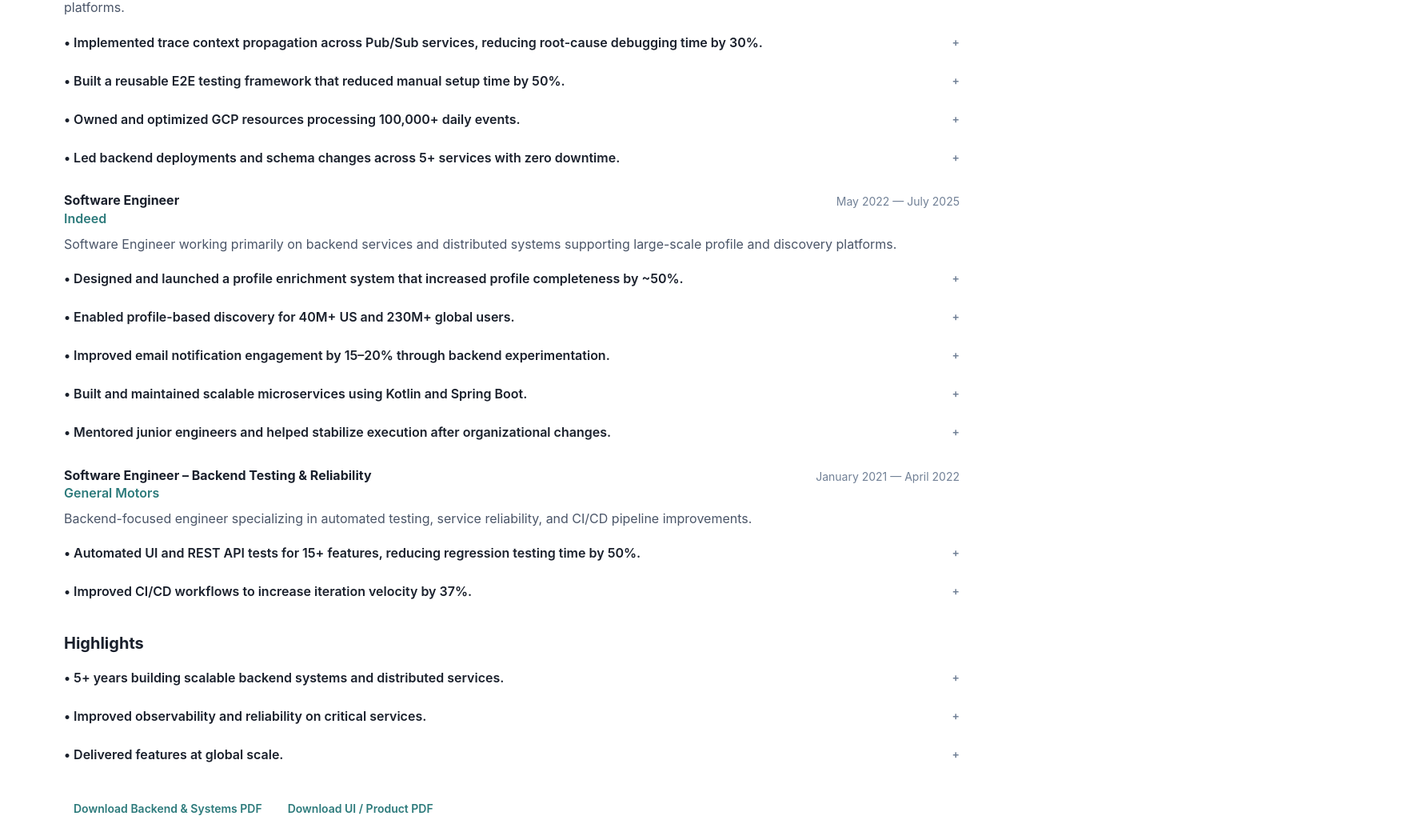
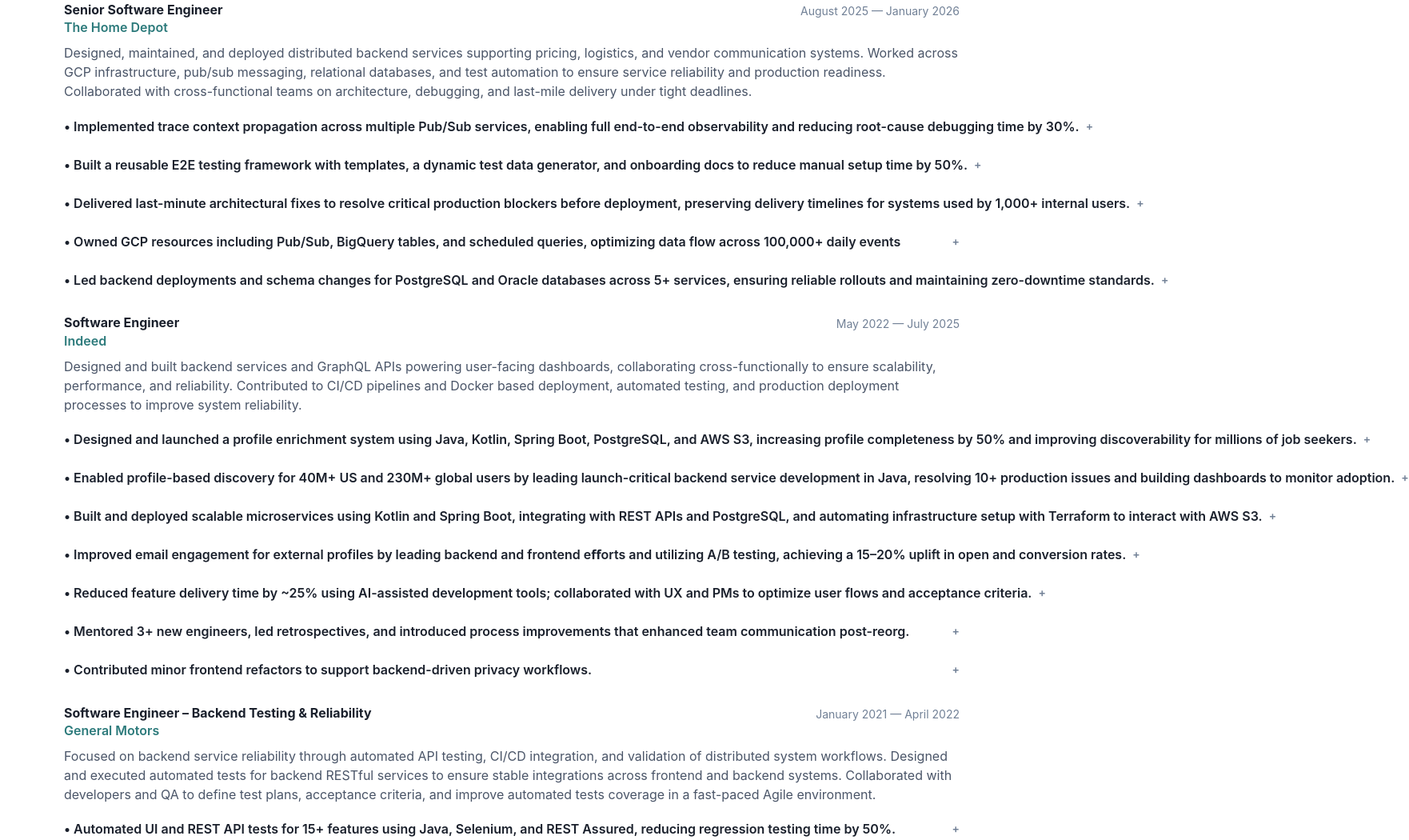
Before and after one commit to King-Simmons/king-simmons-portfolio, a Next.js app: page /resume in a window 1280 px wide. Shown: the part 619-1669 px from the top of the page at 80% size, 1762 px wide, since content can reach past the window. Built offline with nearby package versions, Linux system fonts and the light colour scheme.

Commit message:
update information from resume

```diff
--- a/src/data/resume.json
+++ b/src/data/resume.json
@@ -1,14 +1,14 @@
 {
-  "summary": "Results-driven Software Engineer with 5+ years of experience building scalable backend systems and distributed services using Java, Kotlin, SQL/NoSQL, and cloud platforms. Proven track record of delivering high-impact features, improving observability and reliability, and supporting systems used by millions of users.",
+  "summary": "Results-driven Senior Backend Software Engineer with 5+ years of experience building scalable backend systems\nusing Java, Kotlin, Spring Boot, SQL, NoSQL, and cloud platforms (AWS, GCP). Proven success in delivering high-\nimpact backend services, improving observability and reliability, and supporting systems serving hundreds of\nmillions of users. Strong background in data modeling, messaging systems, and production operations. Adept at\ncross-functional collaboration, rapid problem solving, and improving team velocity through code quality and\nmentorship. Passionate about creating eﬃcient, reliable solutions and continuously growing through learning and\nteam leadership.",
   "summaryAlt": "Full-stack Software Engineer with experience delivering user-facing features and backend services across large-scale consumer platforms. Strong collaborator with product, design, and engineering partners to ship measurable improvements to engagement and discoverability.",
   "downloads": [
     {
       "label": "Backend & Systems PDF",
-      "href": "/resume/king-simmons-backend-systems.pdf"
+      "href": "public/resumes/King_Simmons_Backend_Resume.pdf"
     },
     {
       "label": "UI / Product PDF",
-      "href": "/resume/king-simmons-ui-product.pdf"
+      "href": "public/resumes/King_Simmons_FullStack.pdf"
     }
   ],
   "highlights": [
@@ -43,24 +43,28 @@
     {
       "role": "Senior Software Engineer",
       "company": "The Home Depot",
-      "period": "August 2025 — Present",
-      "summary": "Senior Software Engineer focused on backend systems, observability, and data pipelines supporting internal pricing, logistics, and vendor platforms.",
+      "period": "August 2025 — January 2026",
+      "summary": "Designed, maintained, and deployed distributed backend services supporting pricing, logistics, and vendor\ncommunication systems. Worked across GCP infrastructure, pub/sub messaging, relational databases, and test\nautomation to ensure service reliability and production readiness. Collaborated with cross-functional teams on\narchitecture, debugging, and last-mile delivery under tight deadlines.",
       "summaryAlt": "Senior Software Engineer contributing to cross-functional initiatives across backend services and internal user-facing tools.",
       "impact": [
         {
-          "summary": "Implemented trace context propagation across Pub/Sub services, reducing root-cause debugging time by 30%.",
+          "summary": "Implemented trace context propagation across multiple Pub/Sub services, enabling full end-to-end observability and reducing root-cause debugging time by 30%.",
           "detail": "Enabled end-to-end observability across distributed services handling pricing, logistics, and vendor communication."
         },
         {
-          "summary": "Built a reusable E2E testing framework that reduced manual setup time by 50%.",
+          "summary": "Built a reusable E2E testing framework with templates, a dynamic test data generator, and onboarding docs to reduce manual setup time by 50%.",
           "detail": "Created templates, dynamic test data generators, and onboarding documentation to standardize testing."
         },
         {
-          "summary": "Owned and optimized GCP resources processing 100,000+ daily events.",
+          "summary": "Delivered last-minute architectural fixes to resolve critical production blockers before deployment, preserving delivery timelines for systems used by 1,000+ internal users.",
           "detail": "Managed Pub/Sub topics, BigQuery tables, and scheduled queries to ensure reliable data flow."
         },
         {
-          "summary": "Led backend deployments and schema changes across 5+ services with zero downtime.",
+          "summary": "Owned GCP resources including Pub/Sub, BigQuery tables, and scheduled queries, optimizing data flow across 100,000+ daily events",
+          "detail": "Coordinated PostgreSQL and Oracle schema changes while maintaining production stability."
+        },
+        {
+          "summary": "Led backend deployments and schema changes for PostgreSQL and Oracle databases across 5+ services, ensuring reliable rollouts and maintaining zero-downtime standards.",
           "detail": "Coordinated PostgreSQL and Oracle schema changes while maintaining production stability."
         }
       ],
@@ -87,27 +91,35 @@
       "role": "Software Engineer",
       "company": "Indeed",
       "period": "May 2022 — July 2025",
-      "summary": "Software Engineer working primarily on backend services and distributed systems supporting large-scale profile and discovery platforms.",
+      "summary": "Designed and built backend services and GraphQL APIs powering user-facing dashboards, collaborating cross-functionally to ensure scalability, performance, and reliability. Contributed to CI/CD pipelines and Docker based deployment, automated testing, and production deployment processes to improve system reliability.",
       "summaryAlt": "Full-stack Software Engineer delivering backend services and user-facing features for profile enrichment, notifications, and discovery experiences.",
       "impact": [
         {
-          "summary": "Designed and launched a profile enrichment system that increased profile completeness by ~50%.",
+          "summary": "Designed and launched a profile enrichment system using Java, Kotlin, Spring Boot, PostgreSQL, and AWS S3, increasing profile completeness by 50% and improving discoverability for millions of job seekers.",
           "detail": "Built backend services using Java, Kotlin, Spring Boot, PostgreSQL, and AWS S3 to ingest, validate, and persist profile data."
         },
         {
-          "summary": "Enabled profile-based discovery for 40M+ US and 230M+ global users.",
+          "summary": "Enabled profile-based discovery for 40M+ US and 230M+ global users by leading launch-critical backend service development in Java, resolving 10+ production issues and building dashboards to monitor adoption.",
           "detail": "Led backend service development, resolved production issues, and built dashboards to monitor adoption."
         },
         {
-          "summary": "Improved email notification engagement by 15–20% through backend experimentation.",
+          "summary": "Built and deployed scalable microservices using Kotlin and Spring Boot, integrating with REST APIs and PostgreSQL, and automating infrastructure setup with Terraform to interact with AWS S3.",
           "detail": "Implemented A/B tests and optimized delivery flows in collaboration with product teams."
         },
         {
-          "summary": "Built and maintained scalable microservices using Kotlin and Spring Boot.",
+          "summary": "Improved email engagement for external profiles by leading backend and frontend eﬀorts and utilizing A/B testing, achieving a 15–20% uplift in open and conversion rates.",
           "detail": "Integrated services with PostgreSQL, AWS S3, and internal APIs to support long-term growth."
         },
         {
-          "summary": "Mentored junior engineers and helped stabilize execution after organizational changes.",
+          "summary": "Reduced feature delivery time by ~25% using AI-assisted development tools; collaborated with UX and PMs to optimize user flows and acceptance criteria.",
+          "detail": "Led retrospectives, improved onboarding documentation, and supported team delivery."
+        },
+        {
+          "summary": "Mentored 3+ new engineers, led retrospectives, and introduced process improvements that enhanced team communication post-reorg.",
+          "detail": "Led retrospectives, improved onboarding documentation, and supported team delivery."
+        },
+        {
+          "summary": "Contributed minor frontend refactors to support backend-driven privacy workflows.",
           "detail": "Led retrospectives, improved onboarding documentation, and supported team delivery."
         }
       ],
@@ -138,15 +150,15 @@
       "role": "Software Engineer – Backend Testing & Reliability",
       "company": "General Motors",
       "period": "January 2021 — April 2022",
-      "summary": "Backend-focused engineer specializing in automated testing, service reliability, and CI/CD pipeline improvements.",
+      "summary": "Focused on backend service reliability through automated API testing, CI/CD integration, and validation of distributed system workflows. Designed and executed automated tests for backend RESTful services to ensure\nstable integrations across frontend and backend systems. Collaborated with developers and QA to define test\nplans, acceptance criteria, and improve automated tests coverage in a fast-paced Agile environment.",
       "summaryAlt": "Software Engineer contributing to test automation and quality initiatives across backend and UI-integrated systems.",
       "impact": [
         {
-          "summary": "Automated UI and REST API tests for 15+ features, reducing regression testing time by 50%.",
+          "summary": "Automated UI and REST API tests for 15+ features using Java, Selenium, and REST Assured, reducing regression testing time by 50%.",
           "detail": "Used Java, Selenium, and REST Assured to validate backend service integrations."
         },
         {
-          "summary": "Improved CI/CD workflows to increase iteration velocity by 37%.",
+          "summary": "Improved test automation workflows and CI/CD pipelines in a SAFe Agile environment, increasing iteration velocity by 37%.",
           "detail": "Enhanced automated testing pipelines in a SAFe Agile environment."
         }
       ],
@@ -164,6 +176,7 @@
   ],
   "skills": [
     "Java",
+    "Python",
     "Kotlin",
     "Spring Boot",
     "Distributed Systems",
@@ -178,7 +191,6 @@
     "Automated Testing",
     "REST APIs",
     "GraphQL",
-    "Python",
     "React",
     "TypeScript",
     "Agile"
--- a/src/pages/resume.tsx
+++ b/src/pages/resume.tsx
@@ -62,7 +62,7 @@
               Product Focused
             </Button>
           </ButtonGroup>
-          <HStack spacing={2}>
+          {/* <HStack spacing={2}>
             {downloads.map((link) => (
               <Button
                 as="a"
@@ -76,7 +76,7 @@
                 Download {link.label}
               </Button>
             ))}
-          </HStack>
+          </HStack> */}
         </Stack>
       </Stack>
 
@@ -167,7 +167,7 @@
           </Heading>
           <BulletAccordion items={highlights} resetSignal={view} />
         </Box>
-
+        {/*
         <HStack spacing={2} flexWrap="wrap">
           {downloads.map((link) => (
             <Button
@@ -182,7 +182,8 @@
               Download {link.label}
             </Button>
           ))}
-        </HStack>
+        </HStack>*/
+        }
       </>
     </Stack>
   );
```
Also changed, not shown: src/components/TestimonialsCarousel.tsx (+15 -9 lines), src/pages/contact.tsx (+9 -9 lines), 2 other files (tests, documents, lock files or other folders).
